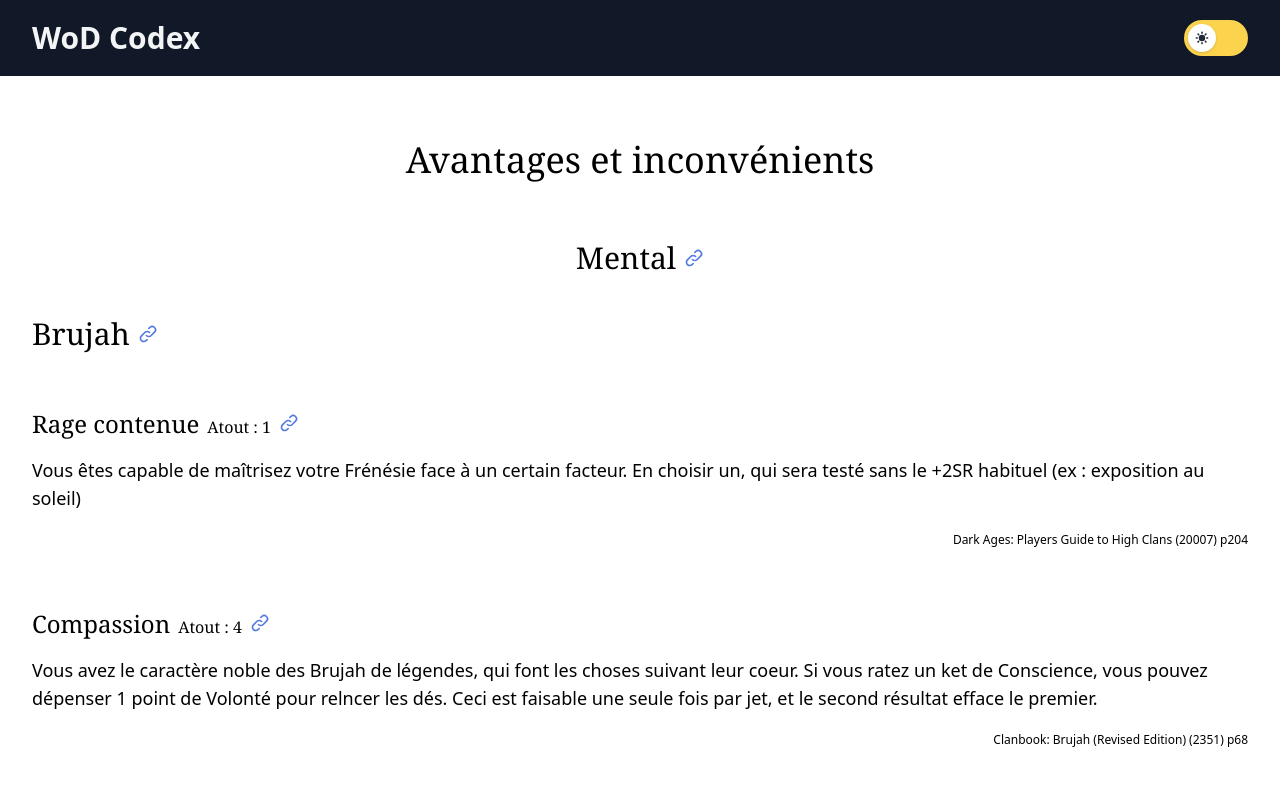
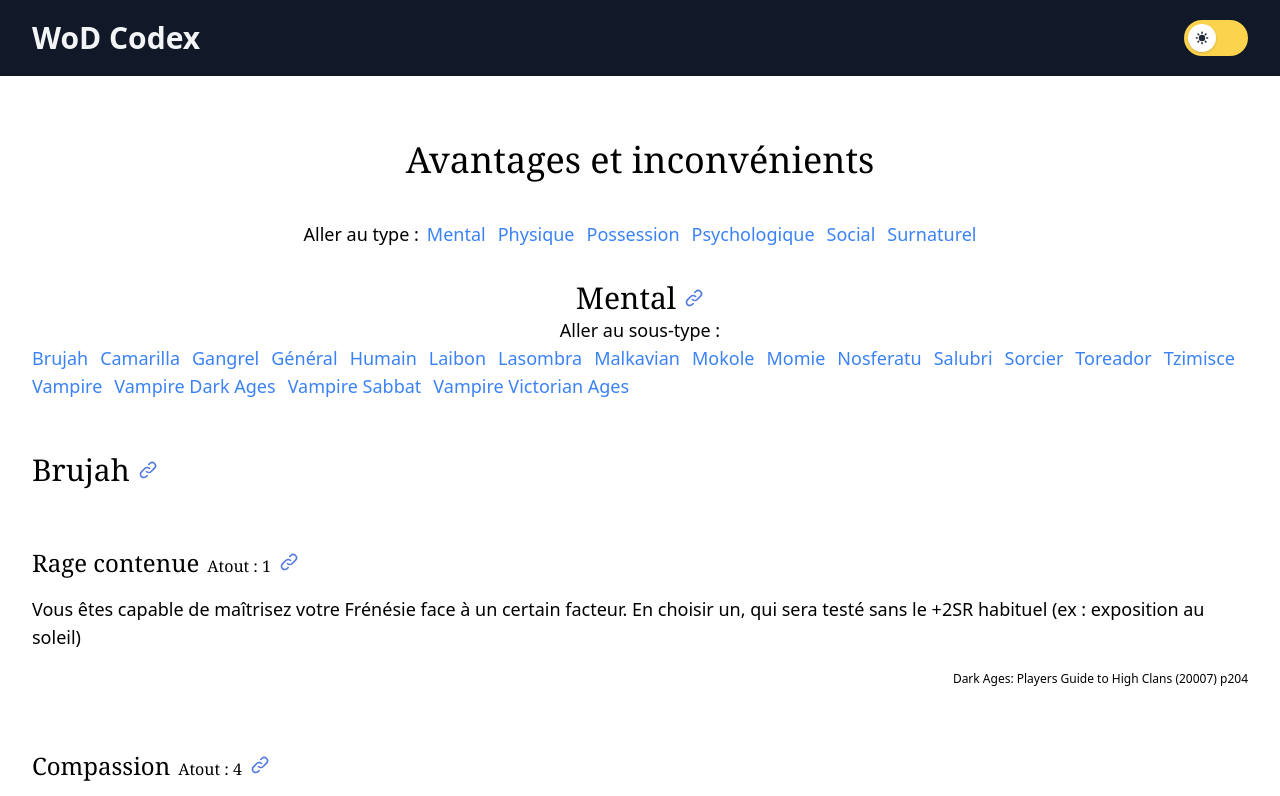
Before and after one commit to zaratan/wod_codex, a Next.js app: page /adv_flaws in a window 1280 px wide. Shown: the top 796 px of the page. Built offline with nearby package versions, Linux system fonts and the light colour scheme.

Commit message:
End page and component split

```diff
--- a/components/AdvFlaw.tsx
+++ b/components/AdvFlaw.tsx
@@ -12,22 +12,29 @@ const AdvFlaw = ({ advFlaw }: { advFlaw: AdvFlawType }) => {
   return (
     <article className="py-6" id={slug}>
       <header className="flex flex-row items-baseline py-3">
-        <h5 className="pr-4 text-2xl flex flex-row items-baseline space-x-2 font-medium font-serif">
-          <span>{advFlaw.name}</span>
-          <span className="text-base">
-            {advFlaw.kind} :{' '}
-            {typeof advFlaw.level === 'number'
-              ? advFlaw.level
-              : advFlaw.level.join(' ou ')}
+        <h5 className="pr-4 text-2xl flex flex-col sm:flex-row items-baseline space-y-2 sm:space-x-2 font-medium font-serif">
+          <span className="flex flex-row space-x-2 items-baseline">
+            {advFlaw.name}
           </span>
-          <a href={`#${slug}`}>
+          <span className="text-base flex flex-row space-x-2">
+            <span>
+              {advFlaw.kind} :{' '}
+              {typeof advFlaw.level === 'number'
+                ? advFlaw.level
+                : advFlaw.level.join(' ou ')}
+            </span>
+            <a href={`#${slug}`} className="block sm:hidden">
+              <LinkIcon className="w-5 h-5 text-blue-700 dark:text-blue-400 opacity-75 hover:opacity-100" />
+            </a>
+          </span>
+          <a href={`#${slug}`} className="hidden sm:block">
             <LinkIcon className="w-5 h-5 text-blue-700 dark:text-blue-400 opacity-75 hover:opacity-100" />
           </a>
         </h5>
       </header>
       <p className="py-1">{advFlaw.description}</p>
       <footer className="text-xs flex justify-end w-full">
-        <span className="max-w-md pt-4">{advFlaw.source}</span>
+        <span className="sm:max-w-md pt-4">{advFlaw.source}</span>
       </footer>
     </article>
   );
--- /dev/null
+++ b/components/AdvFlawCategory.tsx
@@ -0,0 +1,47 @@
+import { LinkIcon } from '@heroicons/react/outline';
+import React from 'react';
+import { AdvFlawType } from '../types/AdvFlawTypes';
+import AdvFlawSubCategoryLinks from './AdvFlawSubCategoryLinks';
+import AdvFlawSubType from './AdvFlawSubType';
+
+const AdvFlawCategory = ({
+  advFlawsGroup,
+  withoutTitle,
+}: {
+  advFlawsGroup: {
+    type: string;
+    subtypes: Array<{
+      type: string;
+      subtype: string;
+      data: Array<AdvFlawType>;
+    }>;
+  };
+  withoutTitle?: boolean;
+}) => (
+  <section id={`type-${advFlawsGroup.type}`}>
+    {withoutTitle ? null : (
+      <header className="text-3xl py-5">
+        <h3 className="flex flex-row space-x-2 items-center font-medium font-serif justify-center">
+          <span>{advFlawsGroup.type}</span>
+          <a href={`#type-${advFlawsGroup.type}`}>
+            <LinkIcon className="w-5 h-5 text-blue-700 dark:text-blue-400 opacity-75 hover:opacity-100" />
+          </a>
+        </h3>
+        <AdvFlawSubCategoryLinks
+          type={advFlawsGroup.type}
+          subtypes={advFlawsGroup.subtypes.map((e) => e.subtype)}
+        />
+      </header>
+    )}
+    <ul>
+      {advFlawsGroup.subtypes.map((advFlawsSubGroup) => (
+        <AdvFlawSubType
+          advFlawsSubGroup={advFlawsSubGroup}
+          key={`type-${advFlawsSubGroup.type}-${advFlawsSubGroup.subtype}`}
+        />
+      ))}
+    </ul>
+  </section>
+);
+
+export default AdvFlawCategory;
--- /dev/null
+++ b/components/AdvFlawCategoryLinks.tsx
@@ -0,0 +1,19 @@
+import React from 'react';
+
+const AdvFlawCategoryLinks = ({ types }: { types: Array<string> }) => (
+  <section className="flex flex-col sm:flex-row justify-center mb-3">
+    <span className="sm:pr-2">Aller au type :</span>
+
+    <ul className="flex flex-row sm:justify-between flex-wrap">
+      {types.map((type) => (
+        <li className="pr-3 last:pr-0">
+          <a href={`#type-${type}`} key={`type-${type}`}>
+            {type}
+          </a>
+        </li>
+      ))}
+    </ul>
+  </section>
+);
+
+export default AdvFlawCategoryLinks;
--- /dev/null
+++ b/components/AdvFlawSubCategoryLinks.tsx
@@ -0,0 +1,23 @@
+import React from 'react';
+
+const AdvFlawSubCategoryLinks = ({
+  type,
+  subtypes,
+}: {
+  type: string;
+  subtypes: Array<string>;
+}) => (
+  <section className="flex flex-col justify-center mb-3 text-lg items-center">
+    <span>Aller au sous-type :</span>
+
+    <ul className="flex flex-row flex-wrap">
+      {subtypes.map((subtype) => (
+        <li key={`type-${type}-${subtype}`} className="pr-3 last:pr-0">
+          <a href={`#type-${type}-${subtype}`}>{subtype}</a>
+        </li>
+      ))}
+    </ul>
+  </section>
+);
+
+export default AdvFlawSubCategoryLinks;
--- /dev/null
+++ b/components/AdvFlawSubType.tsx
@@ -0,0 +1,32 @@
+import { LinkIcon } from '@heroicons/react/outline';
+import React from 'react';
+import { AdvFlawType } from '../types/AdvFlawTypes';
+import AdvFlaw from './AdvFlaw';
+
+const AdvFlawSubType = ({
+  advFlawsSubGroup,
+}: {
+  advFlawsSubGroup: {
+    type: string;
+    subtype: string;
+    data: Array<AdvFlawType>;
+  };
+}) => (
+  <section id={`type-${advFlawsSubGroup.type}-${advFlawsSubGroup.subtype}`}>
+    <header className="text-3xl py-5">
+      <h4 className="flex flex-row space-x-2 items-center font-medium font-serif">
+        <span>{advFlawsSubGroup.subtype}</span>
+        <a href={`#type-${advFlawsSubGroup.type}-${advFlawsSubGroup.subtype}`}>
+          <LinkIcon className="w-5 h-5 text-blue-700 dark:text-blue-400 opacity-75 hover:opacity-100" />
+        </a>
+      </h4>
+    </header>
+    <ul>
+      {advFlawsSubGroup.data.map((advFlaws) => (
+        <AdvFlaw advFlaw={advFlaws} />
+      ))}
+    </ul>
+  </section>
+);
+
+export default AdvFlawSubType;
--- a/components/LevelLinks.tsx
+++ b/components/LevelLinks.tsx
@@ -4,7 +4,7 @@ const LevelLinks = ({ levels }: { levels: Array<number> }) => (
   <section className="flex flex-row justify-center mb-3">
     <span className="pr-2">Aller au niveau :</span>
 
-    <ul className="flex flex-row justify-between max-w-md space-x-3">
+    <ul className="flex flex-row justify-between sm:max-w-md space-x-3">
       {levels.map((level) => (
         <a href={`#level-${level}`} key={`level-${level}`}>
           <li>{level}</li>
--- a/components/Power.tsx
+++ b/components/Power.tsx
@@ -26,7 +26,7 @@ const Power = ({ power }: { power: PowerType | ComboPowerType }) => (
       ))}
     </section>
     <footer className="text-xs flex justify-end w-full">
-      <div className="max-w-md pt-4">{power.source}</div>
+      <div className="sm:max-w-md pt-4">{power.source}</div>
     </footer>
     {power.extra_table ? <Table table={power.extra_table} /> : null}
     {(power as PowerType).extra_table_two ? (
--- a/pages/adv_flaws.tsx
+++ b/pages/adv_flaws.tsx
@@ -1,7 +1,8 @@
 import { LinkIcon } from '@heroicons/react/outline';
 import { GetStaticProps } from 'next';
 import React from 'react';
-import AdvFlaw from '../components/AdvFlaw';
+import AdvFlawCategory from '../components/AdvFlawCategory';
+import AdvFlawCategoryLinks from '../components/AdvFlawCategoryLinks';
 import Layout from '../components/Layout';
 import { loadAdvFlaws } from '../helpers/dataLoader';
 import { AdvFlawType } from '../types/AdvFlawTypes';
@@ -33,40 +34,12 @@ const AdvFlawPage = ({
     title="Avantages et inconvénients"
     description="Une liste de tous les avantages et inconvénients pour WoD"
   >
+    <AdvFlawCategoryLinks types={advFlawsGroups.map((e) => e.type)} />
     {advFlawsGroups.map((advFlawsGroup) => (
-      <section id={`type-${advFlawsGroup.type}`}>
-        <header className="text-3xl py-5">
-          <h3 className="flex flex-row space-x-2 items-center font-medium font-serif justify-center">
-            <span>{advFlawsGroup.type}</span>
-            <a href={`#type-${advFlawsGroup.type}`}>
-              <LinkIcon className="w-5 h-5 text-blue-700 dark:text-blue-400 opacity-75 hover:opacity-100" />
-            </a>
-          </h3>
-        </header>
-        <ul>
-          {advFlawsGroup.subtypes.map((advFlawsSubGroup) => (
-            <section
-              id={`type-${advFlawsSubGroup.type}-${advFlawsSubGroup.subtype}`}
-            >
-              <header className="text-3xl py-5">
-                <h4 className="flex flex-row space-x-2 items-center font-medium font-serif">
-                  <span>{advFlawsSubGroup.subtype}</span>
-                  <a
-                    href={`#type-${advFlawsSubGroup.type}-${advFlawsSubGroup.subtype}`}
-                  >
-                    <LinkIcon className="w-5 h-5 text-blue-700 dark:text-blue-400 opacity-75 hover:opacity-100" />
-                  </a>
-                </h4>
-              </header>
-              <ul>
-                {advFlawsSubGroup.data.map((advFlaws) => (
-                  <AdvFlaw advFlaw={advFlaws} />
-                ))}
-              </ul>
-            </section>
-          ))}
-        </ul>
-      </section>
+      <AdvFlawCategory
+        advFlawsGroup={advFlawsGroup}
+        key={`type-${advFlawsGroup.type}`}
+      />
     ))}
   </Layout>
 );
```
